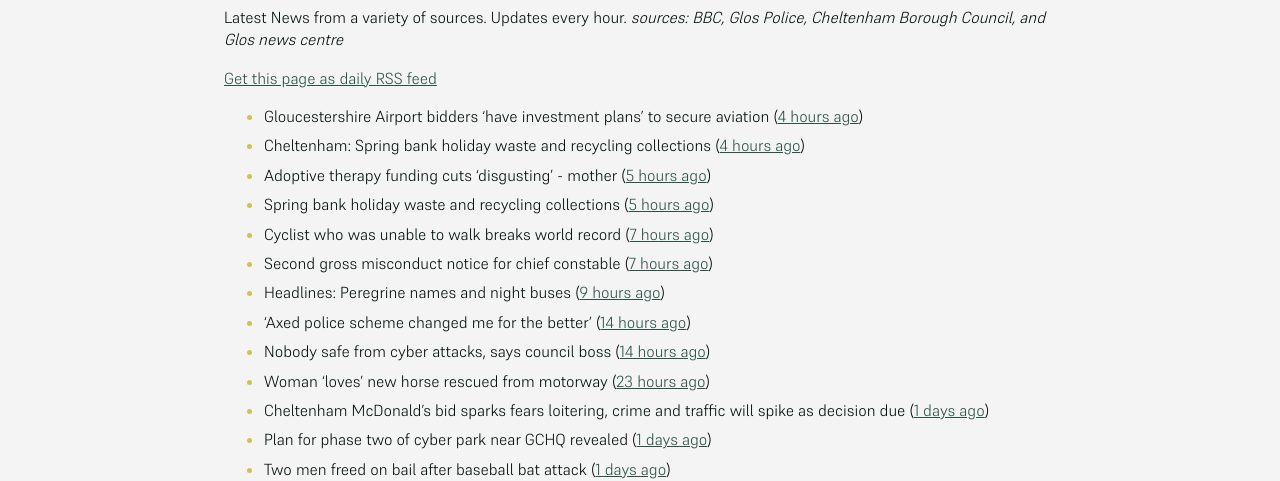
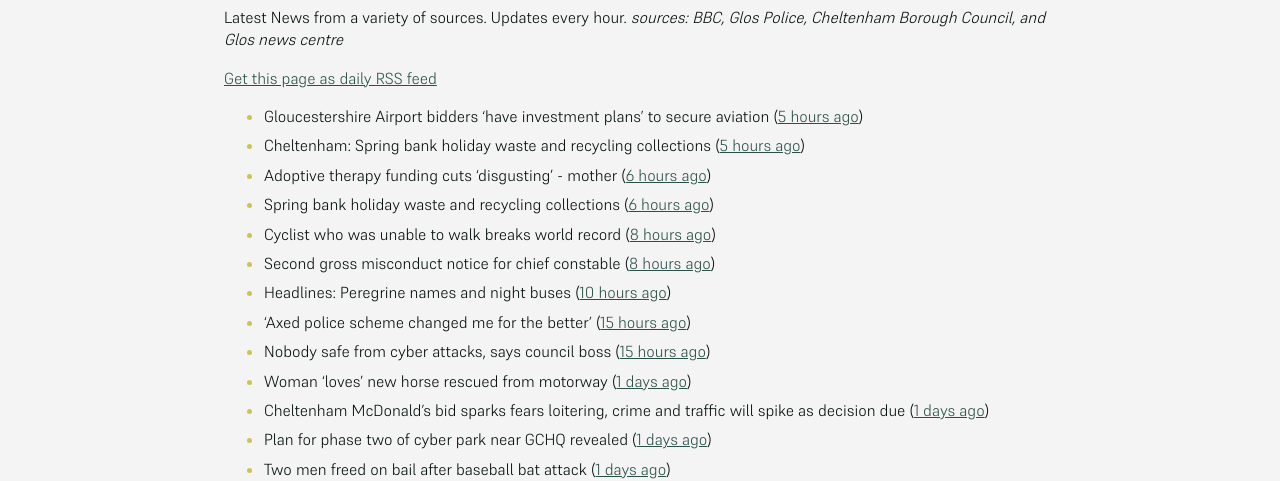
Before and after one commit to mat-0/cheltenham-open-data, a Jekyll site: the page built from _pages/news.md, in a window 1280 px wide. Shown: the part 267-748 px from the top of the page. Built offline with Jekyll 4.4.1, drawn with Linux system fonts in a browser that asks for light colours.

Commit message:
Updated 2025-05-20 20:58:21

```diff
--- a/_pages/news.md
+++ b/_pages/news.md
@@ -12,16 +12,16 @@ _sources: BBC, Glos Police, Cheltenham Borough Council, and Glos news centre_
 [Get this page as daily RSS feed](/daily.rss)
 
 <!-- news_marker starts -->
-- Gloucestershire Airport bidders ‘have investment plans’ to secure aviation ([4 hours ago](https://gloucesternewscentre.co.uk/gloucestershire-airport-bidders-have-investment-plans-to-secure-aviation/))
-- Cheltenham: Spring bank holiday waste and recycling collections ([4 hours ago](https://gloucesternewscentre.co.uk/cheltenham-spring-bank-holiday-waste-and-recycling-collections/))
-- Adoptive therapy funding cuts 'disgusting' - mother ([5 hours ago](https://www.bbc.com/news/articles/c4g2rpypmp9o))
-- Spring bank holiday waste and recycling collections ([5 hours ago](https://www.cheltenham.gov.uk/news/article/3013/spring_bank_holiday_waste_and_recycling_collections))
-- Cyclist who was unable to walk breaks world record ([7 hours ago](https://www.bbc.com/news/articles/ce822e66159o))
-- Second gross misconduct notice for chief constable ([7 hours ago](https://www.bbc.com/news/articles/cy8nnxy83lro))
-- Headlines: Peregrine names and night buses ([9 hours ago](https://www.bbc.com/news/articles/cr7zznnkyrgo))
-- 'Axed police scheme changed me for the better' ([14 hours ago](https://www.bbc.com/news/articles/cj425087v5po))
-- Nobody safe from cyber attacks, says council boss ([14 hours ago](https://www.bbc.com/news/articles/cyvm4ljl2l8o))
-- Woman 'loves' new horse rescued from motorway ([23 hours ago](https://www.bbc.com/news/articles/c4g2r40ye9eo))
+- Gloucestershire Airport bidders ‘have investment plans’ to secure aviation ([5 hours ago](https://gloucesternewscentre.co.uk/gloucestershire-airport-bidders-have-investment-plans-to-secure-aviation/))
+- Cheltenham: Spring bank holiday waste and recycling collections ([5 hours ago](https://gloucesternewscentre.co.uk/cheltenham-spring-bank-holiday-waste-and-recycling-collections/))
+- Adoptive therapy funding cuts 'disgusting' - mother ([6 hours ago](https://www.bbc.com/news/articles/c4g2rpypmp9o))
+- Spring bank holiday waste and recycling collections ([6 hours ago](https://www.cheltenham.gov.uk/news/article/3013/spring_bank_holiday_waste_and_recycling_collections))
+- Cyclist who was unable to walk breaks world record ([8 hours ago](https://www.bbc.com/news/articles/ce822e66159o))
+- Second gross misconduct notice for chief constable ([8 hours ago](https://www.bbc.com/news/articles/cy8nnxy83lro))
+- Headlines: Peregrine names and night buses ([10 hours ago](https://www.bbc.com/news/articles/cr7zznnkyrgo))
+- 'Axed police scheme changed me for the better' ([15 hours ago](https://www.bbc.com/news/articles/cj425087v5po))
+- Nobody safe from cyber attacks, says council boss ([15 hours ago](https://www.bbc.com/news/articles/cyvm4ljl2l8o))
+- Woman 'loves' new horse rescued from motorway ([1 days ago](https://www.bbc.com/news/articles/c4g2r40ye9eo))
 - Cheltenham McDonald’s bid sparks fears loitering, crime and traffic will spike as decision due ([1 days ago](https://gloucesternewscentre.co.uk/cheltenham-mcdonalds-bid-sparks-fears-loitering-crime-and-traffic-will-spike-as-decision-due/))
 - Plan for phase two of cyber park near GCHQ revealed ([1 days ago](https://www.bbc.com/news/articles/clygqx2jp95o))
 - Two men freed on bail after baseball bat attack ([1 days ago](https://www.bbc.com/news/articles/c4ge7l3nvv1o))
```
Also changed, not shown: _data/flood.json (+5 -48 lines), index.md (+5 -5 lines).
